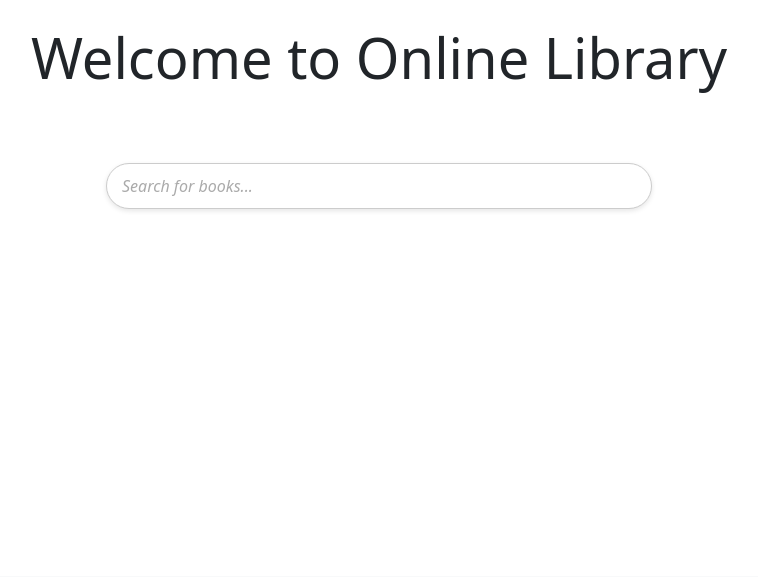
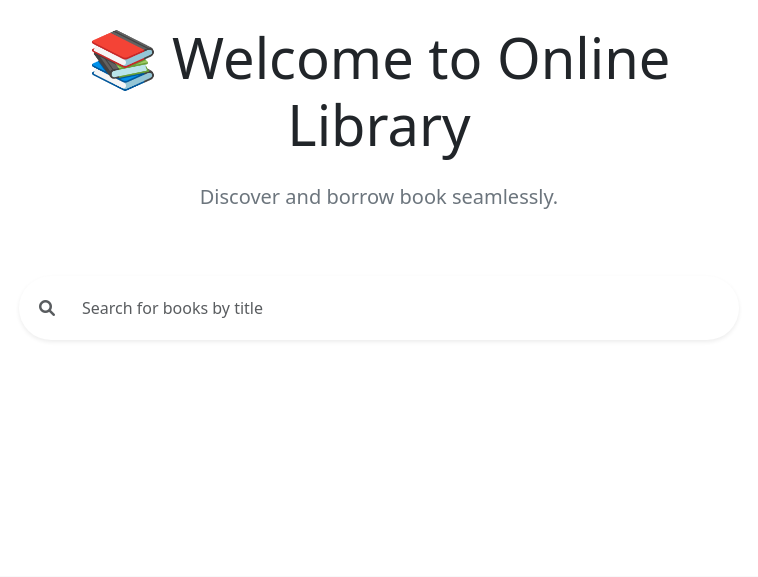
Before and after one commit to wilbertharianto8/GroupA-LibraryManagementSystem, a Django app: page / in a window 1280 px wide. Shown: the part 120-697 px from the top of the page, without its empty margins (261-1019 px from the left). Run offline with Django 4.2, Linux system fonts and the light colour scheme.

Commit message:
UI enhance

```diff
--- a/online_library/static/css/style.css
+++ b/online_library/static/css/style.css
@@ -30,3 +30,43 @@
     display: block;
     padding-top: 5px;
 }
+#search-input {
+    font-size: 1rem;
+    padding: 0.75rem 1rem;
+    transition: box-shadow 0.3s ease;
+}
+
+#search-input:focus {
+    box-shadow: 0 0 0 0.2rem rgba(13, 110, 253, 0.25);
+}
+
+.search-results {
+    max-height: 300px;
+    background: #fff;
+    border-radius: 0.5rem;
+    border: 1px solid #dee2e6;
+    box-shadow: 0 8px 20px rgba(0, 0, 0, 0.08);
+    z-index: 1050;
+    display: none;
+    overflow-y: auto;
+}
+
+.search-results.show {
+    display: block;
+}
+
+.result-item {
+    padding: 0.75rem 1rem;
+    cursor: pointer;
+    transition: background-color 0.2s ease;
+}
+
+.result-item:hover {
+    background-color: #f8f9fa;
+}
+
+mark {
+    background-color: #ffe066;
+    color: #212529;
+    font-weight: bold;
+}
--- a/online_library/templates/borrow/borrow_digital.html
+++ b/online_library/templates/borrow/borrow_digital.html
@@ -44,7 +44,7 @@
                     </form>
                 </div>
                 <div class="card-footer text-muted text-center small">
-                    You will have access to this e-book for 14 days after borrowing.
+                    You will have access to this e-book for 15 days after borrowing.
                 </div>
             </div>
         </div>
--- a/online_library/templates/home.html
+++ b/online_library/templates/home.html
@@ -1,4 +1,5 @@
 {% extends 'base.html' %}
+{% load static %}
 
 {% block title %}Home - Online Library{% endblock %}
 
@@ -7,12 +8,22 @@
     <!-- Hero Section with Search -->
     <div class="row mb-5">
         <div class="col-md-8 mx-auto text-center">
-            <h1 class="display-4 mb-4">Welcome to Online Library</h1>
+            <h1 class="display-4 mb-4">📚 Welcome to Online Library</h1>
+            <p class="lead text-secondary">Discover and borrow book seamlessly.</p>
         </div>
     </div>
-    <div class="search-container">
-        <input type="text" id="search-input" placeholder="Search for books..." autocomplete="off">
-        <div id="search-results" class="search-results"></div>
+
+    <!-- Search Section -->
+    <div class="row justify-content-center">
+        <div class="col-md-8 position-relative">
+            <div class="input-group shadow-sm rounded-pill bg-white p-2">
+                <span class="input-group-text bg-white border-0">
+                    <i class="fas fa-search text-muted"></i>
+                </span>
+                <input type="text" id="search-input" class="form-control border-0 rounded-end-pill" placeholder="Search for books by title" autocomplete="off">
+            </div>
+            <div id="search-results" class="search-results mt-2 position-absolute w-100"></div>
+        </div>
     </div>
 
     <script>
@@ -46,83 +57,12 @@
                 searchResults.classList.remove('show');
             }
         });
+        document.addEventListener('click', function (e) {
+            if (!searchResults.contains(e.target) && e.target !== searchInput) {
+                searchResults.classList.remove('show');
+            }
+        });
     </script>
 </div>
 
-<style>
-    .search-container {
-        display: flex;
-        flex-direction: column;
-        align-items: center;
-        margin-top: 20px;
-        position: relative;
-    }
-
-    #search-input {
-        width: 50%;
-        padding: 10px 15px;
-        font-size: 16px;
-        border: 1px solid #ccc;
-        border-radius: 25px;
-        outline: none;
-        transition: all 0.3s ease;
-        box-shadow: 0 2px 5px rgba(0, 0, 0, 0.1);
-    }
-
-    #search-input::placeholder {
-        color: #aaa;
-        font-style: italic;
-    }
-
-    #search-input:hover {
-        border-color: #007bff;
-        background: linear-gradient(90deg, #e3f2fd, #ffffff);
-        box-shadow: 0 4px 10px rgba(0, 0, 0, 0.2);
-    }
-
-    .search-results {
-        width: 50%;
-        max-height: 300px;
-        overflow-y: auto;
-        background: #fff;
-        border: 1px solid #ccc;
-        border-radius: 10px;
-        box-shadow: 0 4px 10px rgba(0, 0, 0, 0.1);
-        margin-top: 10px;
-        position: absolute;
-        top: 100%;
-        left: 50%;
-        transform: translateX(-50%);
-        opacity: 0;
-        visibility: hidden;
-        transition: all 0.3s ease;
-        z-index: 1000;
-    }
-
-    .search-results.show {
-        opacity: 1;
-        visibility: visible;
-    }
-
-    .result-item {
-        padding: 10px 15px;
-        border-bottom: 1px solid #eee;
-        cursor: pointer;
-        transition: background 0.3s ease;
-    }
-
-    .result-item:last-child {
-        border-bottom: none;
-    }
-
-    .result-item:hover {
-        background: #f8f9fa;
-    }
-
-    mark {
-        background-color: #ffeb3b;
-        color: #000;
-        font-weight: bold;
-    }
-</style>
 {% endblock %}
```
Also changed, not shown: online_library/templates/books/book_detail.html (+50 -24 lines).
